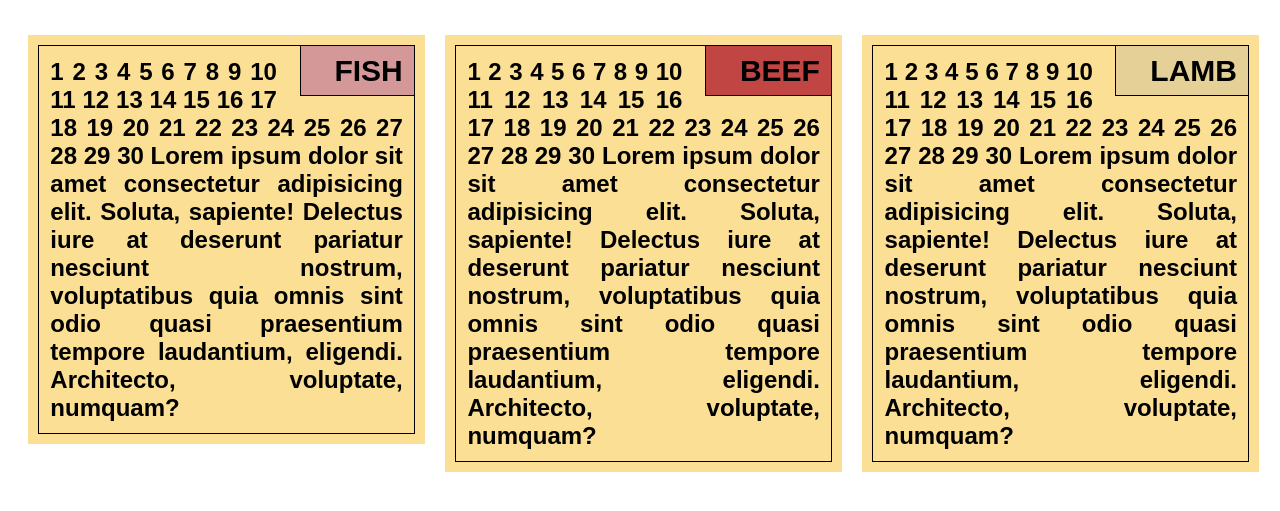
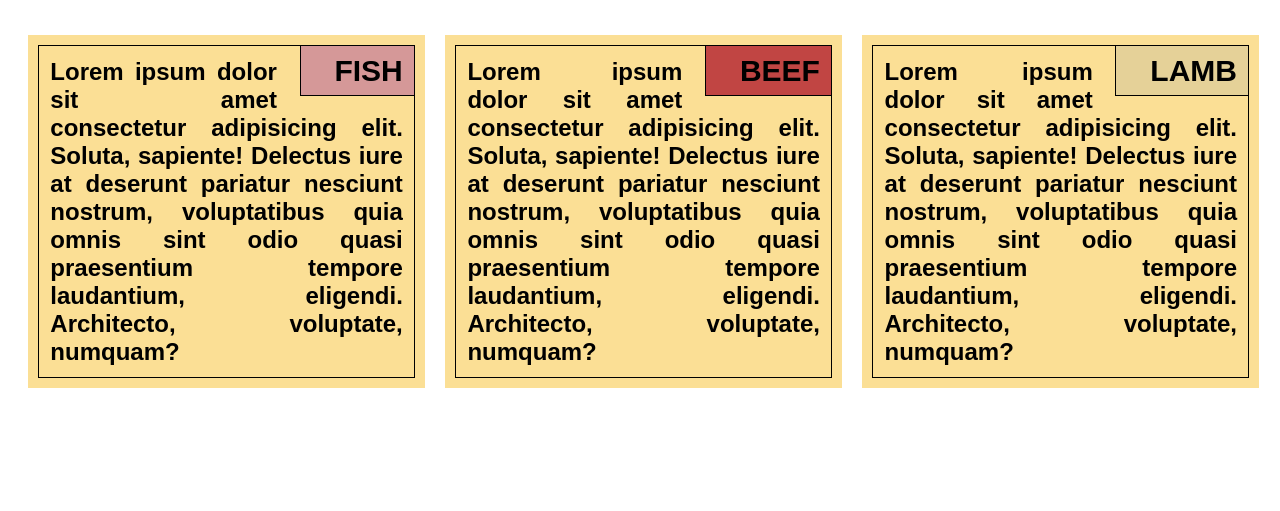
Before and after one commit to vinodkumar-github/module2-solution, a plain HTML site: page index.html in a window 1280 px wide. Shown: the part 79-590 px from the top of the page. Drawn offline with Linux system fonts and the light colour scheme.

Commit message:
Update index.html

```diff
--- a/index.html
+++ b/index.html
@@ -15,21 +15,21 @@
 <div class="main desktop tablet mobile">
     <div class="content">
         <section class="section secfish"> Fish </section>
-        <h2 class="textstyle">1 2 3 4 5 6 7 8 9 10 11 12 13 14 15 16 17 18 19 20 21 22 23 24 25 26 27 28 29 30 Lorem ipsum dolor sit amet consectetur adipisicing elit. Soluta, sapiente! Delectus iure at deserunt pariatur nesciunt nostrum, voluptatibus quia omnis sint odio quasi praesentium tempore laudantium, eligendi. Architecto, voluptate, numquam? </h2>
+        <h2 class="textstyle">Lorem ipsum dolor sit amet consectetur adipisicing elit. Soluta, sapiente! Delectus iure at deserunt pariatur nesciunt nostrum, voluptatibus quia omnis sint odio quasi praesentium tempore laudantium, eligendi. Architecto, voluptate, numquam? </h2>
   </div>
 </div>
 
 <div class="main desktop tablet mobile">
    <div class="content">
         <section class="section secbeef"> Beef </section>
-            <h2 class="textstyle">1 2 3 4 5 6 7 8 9 10 11 12 13 14 15 16 17 18 19 20 21 22 23 24 25 26 27 28 29 30 Lorem ipsum dolor sit amet consectetur adipisicing elit. Soluta, sapiente! Delectus iure at deserunt pariatur nesciunt nostrum, voluptatibus quia omnis sint odio quasi praesentium tempore laudantium, eligendi. Architecto, voluptate, numquam? </h2>
+            <h2 class="textstyle">Lorem ipsum dolor sit amet consectetur adipisicing elit. Soluta, sapiente! Delectus iure at deserunt pariatur nesciunt nostrum, voluptatibus quia omnis sint odio quasi praesentium tempore laudantium, eligendi. Architecto, voluptate, numquam? </h2>
   </div>
 </div>
 
 <div class="main desktop tablet2 mobile">
      <div class="content">
         <section class="section seclamb"> Lamb </section>
-            <h2 class="textstyle">1 2 3 4 5 6 7 8 9 10 11 12 13 14 15 16 17 18 19 20 21 22 23 24 25 26 27 28 29 30 Lorem ipsum dolor sit amet consectetur adipisicing elit. Soluta, sapiente! Delectus iure at deserunt pariatur nesciunt nostrum, voluptatibus quia omnis sint odio quasi praesentium tempore laudantium, eligendi. Architecto, voluptate, numquam? </h2>
+            <h2 class="textstyle">Lorem ipsum dolor sit amet consectetur adipisicing elit. Soluta, sapiente! Delectus iure at deserunt pariatur nesciunt nostrum, voluptatibus quia omnis sint odio quasi praesentium tempore laudantium, eligendi. Architecto, voluptate, numquam? </h2>
     </div>
 </div>
 
```
